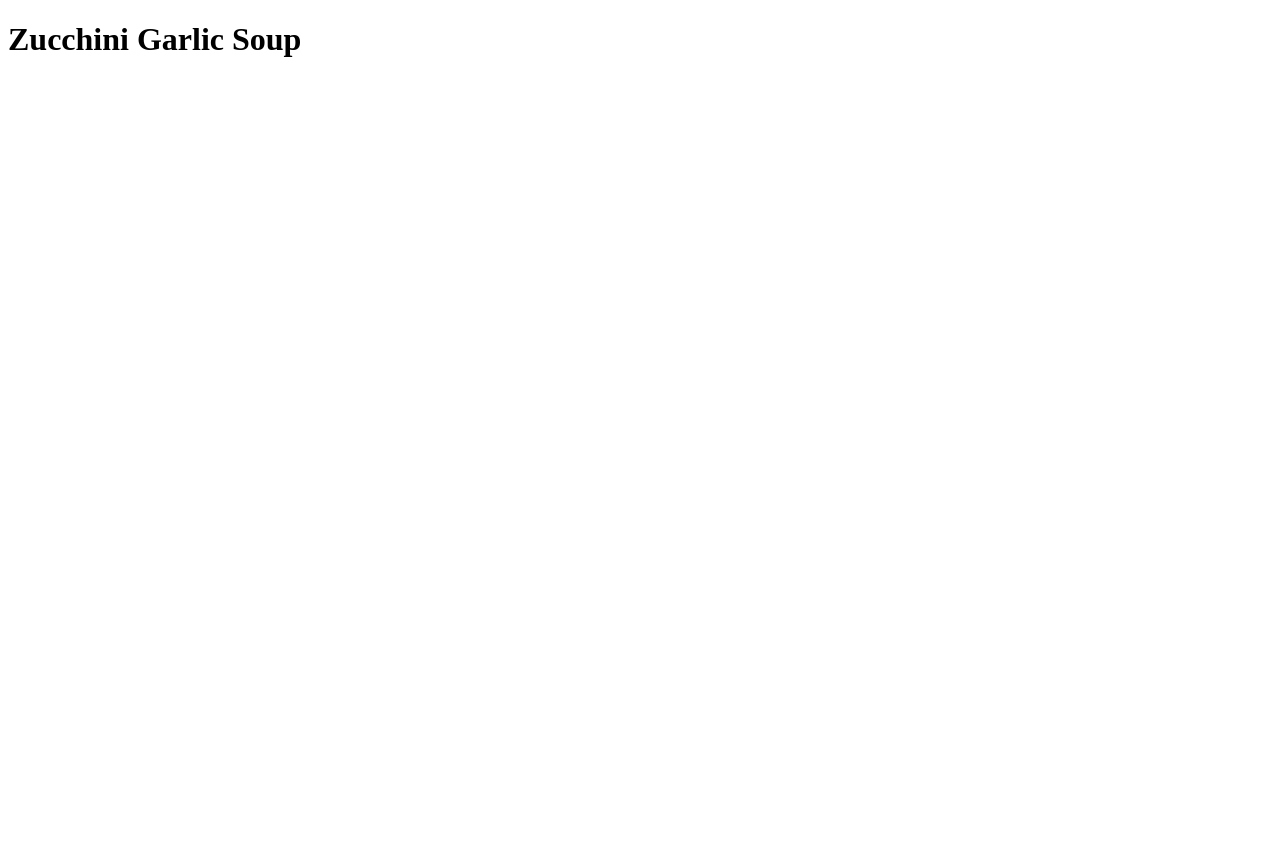
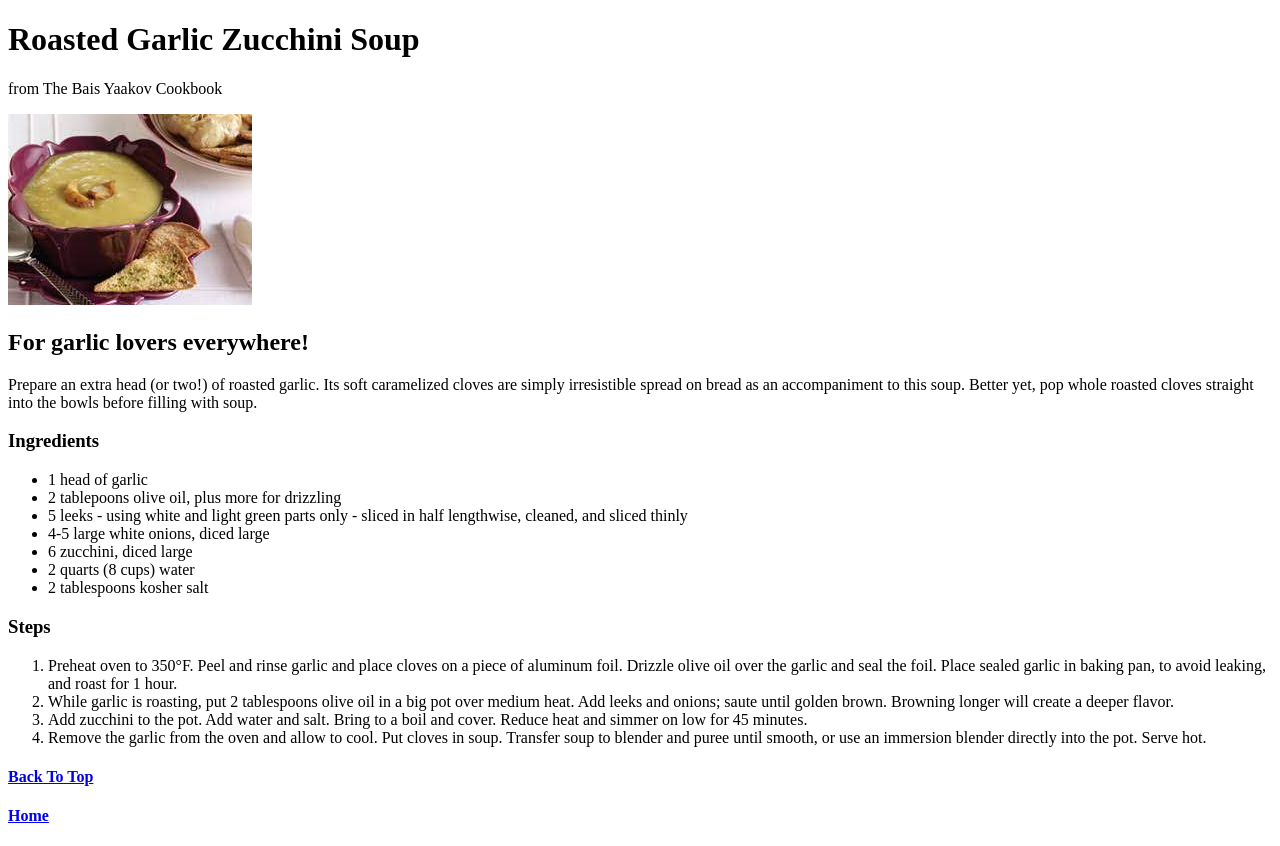
Before and after one commit to TheMeIAm/odin-recipes, a plain HTML site: page recipes/zucchini-garlic-soup.html in a window 1280 px wide. Before the commit the page ends 800 px from the top, so only its background shows below. Drawn offline with Linux system fonts and the light colour scheme.

Commit message:
Create zucchini soup page and fix typo on index
Add recipe picture, description, ingredients, and steps.
Add links on bottom to top and to home page.
Fix no ending quotations on index gif alt.

```diff
--- a/recipes/zucchini-garlic-soup.html
+++ b/recipes/zucchini-garlic-soup.html
@@ -5,6 +5,49 @@
         <title></title>
     </head>
     <body>
-        <h1>Zucchini Garlic Soup</h1>
+        <h1>Roasted Garlic Zucchini Soup</h1>
+        <p>from The Bais Yaakov Cookbook</p>
+        <img src="../images/zucchini-garlic-soup.jpeg"
+            alt="Bowl of creamy green soup garnished with whole garlic cloves">
+        <h2>For garlic lovers everywhere!</h2>
+        <p> Prepare an extra head (or two!) of roasted garlic.
+            Its soft caramelized cloves are simply irresistible
+            spread on bread as an accompaniment to this soup.
+            Better yet, pop whole roasted cloves straight into
+            the bowls before filling with soup.</p>
+        <H3>Ingredients</H3>
+        <ul>
+            <li>1 head of garlic</li>
+            <li>2 tablepoons olive oil, plus more for drizzling</li>
+            <li>5 leeks - using white and light green parts only -
+                sliced in half lengthwise, cleaned, and
+                sliced thinly</li>
+            <li>4-5 large white onions, diced large</li>
+            <li>6 zucchini, diced large</li>
+            <li>2 quarts (8 cups) water</li>
+            <li>2 tablespoons kosher salt</li>
+        </ul>
+        <h3>Steps</h3>
+        <ol>
+            <li>Preheat oven to 350&#176F. Peel and rinse garlic
+                and place cloves on a piece of aluminum foil.
+                Drizzle olive oil over the garlic and seal the foil.
+                Place sealed garlic in baking pan, to avoid leaking,
+                and roast for 1 hour.</li>
+            <li>While garlic is roasting, put 2 tablespoons
+                olive oil in a big pot over medium heat.
+                Add leeks and onions; saute until golden brown.
+                Browning longer will create a deeper flavor.</li>
+            <li>Add zucchini to the pot. Add water and salt.
+                Bring to a boil and cover. Reduce heat and
+                simmer on low for 45 minutes.</li>
+            <li>Remove the garlic from the oven and allow to cool.
+                Put cloves in soup. Transfer soup to blender
+                and puree until smooth, or use an immersion blender
+                 directly into the pot. Serve hot.</li>
+        </ol>
+        <a href="zucchini-garlic-soup.html"><h4>Back To Top</h4></a>
+        <a href="../index.html"><h4>Home</h4></a>
     </body>
+
 </html>
```
Also changed, not shown: index.html (+1 -1 lines).
